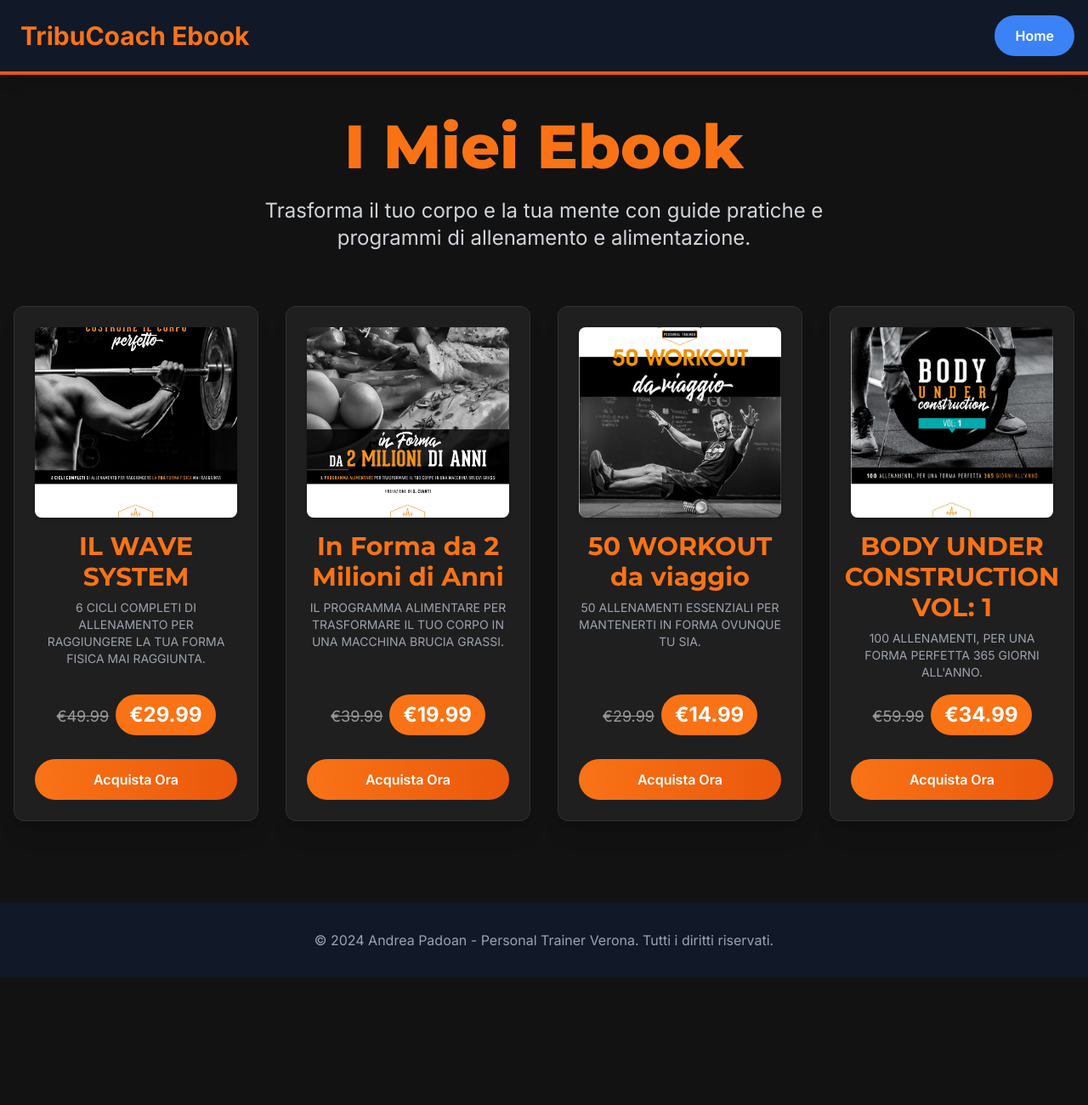
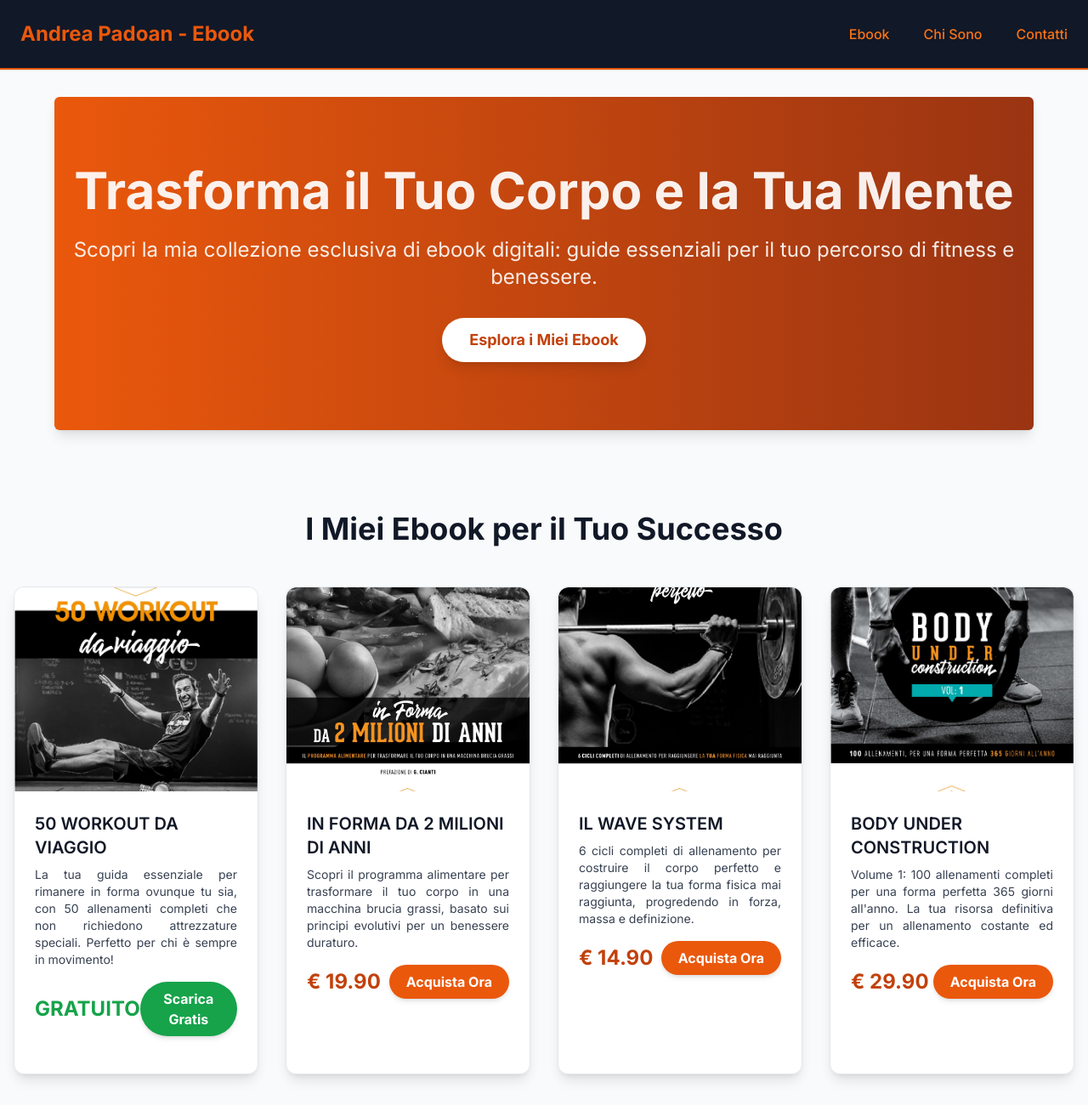
Before and after one commit to Padu76/andrea-ebook-store, a plain HTML site: page index.html in a window 1280 px wide. Shown: the top 1300 px of the page at 85% size. Before the commit the page ends 1150 px from the top, so only its background shows below. Drawn offline with nearby package versions, Linux system fonts and the light colour scheme.

Commit message:
Add files via upload

```diff
--- a/index.html
+++ b/index.html
@@ -3,182 +3,199 @@
 <head>
     <meta charset="UTF-8">
     <meta name="viewport" content="width=device-width, initial-scale=1.0">
-    <title>Ebook di Andrea Padoan - Prezzi e Dettagli</title>
+    <title>Andrea Padoan Personal Trainer - I Tuoi Ebook per il Fitness</title>
     <!-- Tailwind CSS CDN -->
     <script src="https://cdn.tailwindcss.com"></script>
-    <!-- Google Fonts: Inter for general text, and a more striking font for titles if desired (e.g., Montserrat) -->
-    <link href="https://fonts.googleapis.com/css2?family=Inter:wght@300;400;500;600;700&family=Montserrat:wght@700;800;900&display=swap" rel="stylesheet">
+    <link href="https://fonts.googleapis.com/css2?family=Inter:wght@300;400;500;600;700&display=swap" rel="stylesheet">
     <style>
         body {
             font-family: 'Inter', sans-serif;
-            background-color: #121212; /* Very dark gray for a premium feel */
-            color: #e0e0e0; /* Light gray for text */
-            line-height: 1.6;
+            background-color: #f8fafc; /* Tailwind: bg-gray-50 */
         }
-        h1, h2 {
-            font-family: 'Montserrat', sans-serif;
-            color: #f97316; /* Orange accent */
+        /* Custom gradient for hero button, inspired by orange tones */
+        .btn-gradient {
+            background-image: linear-gradient(to right, #f97316, #ea580c); /* Tailwind: from-orange-500 to-orange-700 */
         }
-        /* Custom gradient for main buttons */
-        .btn-primary-gradient {
-            background-image: linear-gradient(to right, #f97316, #ea580c); /* Orange tones */
-            transition: all 0.3s ease-in-out;
+        .btn-gradient:hover {
+            background-image: linear-gradient(to right, #fb923c, #f97316); /* Darker on hover */
         }
-        .btn-primary-gradient:hover {
-            transform: translateY(-2px);
-            box-shadow: 0 8px 20px rgba(249, 115, 22, 0.4);
-            background-image: linear-gradient(to right, #fb923c, #f97316); /* Lighter orange on hover */
+        .card-shadow {
+            box-shadow: 0 4px 6px -1px rgba(0, 0, 0, 0.1), 0 2px 4px -1px rgba(0, 0, 0, 0.06);
         }
-        /* Style for the home button */
-        .home-button {
-            background-color: #3b82f6; /* Blue background */
-            color: white;
-            padding: 0.75rem 1.5rem;
-            border-radius: 9999px; /* Fully rounded */
-            font-weight: 600;
-            transition: background-color 0.3s ease, transform 0.3s ease;
+        /* Pulse animation for hero headline */
+        @keyframes pulse-slow {
+            0%, 100% {
+                opacity: 1;
+            }
+            50% {
+                opacity: 0.9;
+            }
         }
-        .home-button:hover {
-            background-color: #2563eb; /* Darker blue on hover */
-            transform: scale(1.05);
-        }
-        /* Card styling */
-        .product-card {
-            background-color: #1f1f1f; /* Slightly lighter dark gray for cards */
-            border: 1px solid #333;
-            transition: transform 0.3s ease, box-shadow 0.3s ease;
-        }
-        .product-card:hover {
-            transform: translateY(-5px);
-            box-shadow: 0 10px 25px rgba(0, 0, 0, 0.5);
-        }
-        .price-badge {
-            background-color: #f97316; /* Orange */
-            color: white;
-            font-weight: bold;
-            padding: 0.5rem 1rem;
-            border-radius: 9999px; /* Pill shape */
-            display: inline-block;
-            margin-bottom: 0.75rem;
-        }
-        .old-price {
-            text-decoration: line-through;
-            color: #999;
-            font-size: 0.9em;
-            margin-right: 0.5rem;
-        }
-        .download-button {
-            background-color: #3b82f6; /* Blue for download */
-            transition: background-color 0.3s ease;
-        }
-        .download-button:hover {
-            background-color: #2563eb;
-        }
-
-        /* Responsive adjustments */
-        @media (max-width: 768px) {
-            h1 {
-                font-size: 3rem;
-            }
-            .product-card {
-                padding: 1.5rem;
-            }
+        .animate-pulse-slow {
+            animation: pulse-slow 3s infinite ease-in-out;
         }
     </style>
 </head>
-<body class="min-h-screen flex flex-col">
+<body class="antialiased text-gray-900">
 
     <!-- Header Section -->
-    <header class="bg-gray-900 shadow-lg py-4 border-b-4 border-orange-600">
+    <header class="bg-gray-900 shadow-sm py-4 border-b-2 border-orange-600">
         <div class="container mx-auto px-4 flex justify-between items-center">
-            <a href="https://tribucoach.netlify.app" class="text-3xl font-extrabold text-orange-500 hover:text-orange-400 transition duration-300 ease-in-out p-2 rounded-lg">
-                TribuCoach Ebook
-            </a>
-            <!-- Home Button in Header -->
-            <a href="https://tribucoach.netlify.app/" class="home-button">
-                Home
-            </a>
+            <a href="#" class="text-2xl font-bold text-orange-600 rounded-md p-2">Andrea Padoan - Ebook</a>
+            <nav>
+                <ul class="flex space-x-6">
+                    <li><a href="#prodotti" class="text-orange-500 hover:text-orange-400 font-medium transition duration-300 ease-in-out rounded-md p-2 hover:bg-gray-800">Ebook</a></li>
+                    <li><a href="#chi-sono" class="text-orange-500 hover:text-orange-400 font-medium transition duration-300 ease-in-out rounded-md p-2 hover:bg-gray-800">Chi Sono</a></li>
+                    <li><a href="#contatti" class="text-orange-500 hover:text-orange-400 font-medium transition duration-300 ease-in-out rounded-md p-2 hover:bg-gray-800">Contatti</a></li>
+                </ul>
+            </nav>
         </div>
     </header>
 
-    <main class="flex-grow container mx-auto px-4 py-12">
-        <section id="prodotti" class="text-center mb-16">
-            <h1 class="text-6xl md:text-7xl font-extrabold mb-6">I Miei Ebook</h1>
-            <p class="text-xl md:text-2xl text-gray-300 max-w-3xl mx-auto">
-                Trasforma il tuo corpo e la tua mente con guide pratiche e programmi di allenamento e alimentazione.
+    <!-- Hero Section -->
+    <section class="bg-gradient-to-r from-orange-600 to-orange-800 text-white py-20 px-4 text-center rounded-md shadow-lg my-8 mx-auto max-w-6xl">
+        <div class="container mx-auto">
+            <h1 class="text-5xl md:text-6xl font-extrabold leading-tight mb-6 animate-pulse-slow">
+                Trasforma il Tuo Corpo e la Tua Mente
+            </h1>
+            <p class="text-xl md:text-2xl mb-8 opacity-90">
+                Scopri la mia collezione esclusiva di ebook digitali: guide essenziali per il tuo percorso di fitness e benessere.
             </p>
-        </section>
+            <a href="#prodotti" class="inline-block bg-white text-orange-700 font-bold py-3 px-8 rounded-full text-lg hover:bg-gray-100 transition duration-300 ease-in-out shadow-lg">
+                Esplora i Miei Ebook
+            </a>
+        </div>
+    </section>
 
-        <section class="grid grid-cols-1 md:grid-cols-2 lg:grid-cols-3 xl:grid-cols-4 gap-8">
-            <!-- Ebook 1: IL WAVE SYSTEM -->
-            <div class="product-card rounded-xl overflow-hidden shadow-xl p-6 flex flex-col items-center">
-                <img src="/il-wave-system.jpg" onerror="this.onerror=null;this.src='https://placehold.co/600x400/f97316/ffffff?text=IL+WAVE+SYSTEM';" alt="Copertina Ebook Il Wave System" class="w-full h-56 object-cover rounded-lg mb-4 shadow-md">
-                <h2 class="text-3xl font-bold text-center mb-2">IL WAVE SYSTEM</h2>
-                <p class="text-gray-400 text-sm text-center flex-grow mb-4">
-                    6 CICLI COMPLETI DI ALLENAMENTO PER RAGGIUNGERE LA TUA FORMA FISICA MAI RAGGIUNTA.
-                </p>
-                <div class="flex items-baseline mb-4">
-                    <span class="old-price text-lg">€49.99</span>
-                    <span class="price-badge text-2xl">€29.99</span>
+    <!-- Products Section -->
+    <section id="prodotti" class="py-16 px-4 bg-gray-50">
+        <div class="container mx-auto">
+            <h2 class="text-4xl font-extrabold text-center text-gray-900 mb-12">I Miei Ebook per il Tuo Successo</h2>
+
+            <div class="grid grid-cols-1 md:grid-cols-2 lg:grid-cols-4 gap-8">
+
+                <!-- Ebook Card: 50 workout da viaggio (Gratuito) -->
+                <div class="bg-white rounded-xl overflow-hidden shadow-lg hover:shadow-xl transition-shadow duration-300 card-shadow border border-gray-200">
+                    <img src="50-workout-viaggio.jpg" alt="Copertina 50 Workout da Viaggio" class="w-full h-60 object-cover rounded-t-xl">
+                    <div class="p-6">
+                        <h3 class="text-xl font-semibold text-gray-900 mb-2">50 WORKOUT DA VIAGGIO</h3>
+                        <p class="text-gray-700 text-sm mb-4 text-justify">
+                            La tua guida essenziale per rimanere in forma ovunque tu sia, con 50 allenamenti completi che non richiedono attrezzature speciali. Perfetto per chi è sempre in movimento!
+                        </p>
+                        <div class="flex justify-between items-center mb-5">
+                            <span class="text-2xl font-bold text-green-600">GRATUITO</span>
+                            <button class="bg-green-600 hover:bg-green-700 text-white font-bold py-2 px-5 rounded-full transition duration-300 ease-in-out shadow-md">
+                                Scarica Gratis
+                            </button>
+                        </div>
+                    </div>
                 </div>
-                <a href="https://landing-ebook.netlify.app/COVER_Wawe%20system.pdf" target="_blank" class="btn-primary-gradient text-white font-semibold py-3 px-8 rounded-full w-full text-center">
-                    Acquista Ora
-                </a>
+
+                <!-- Ebook Card: In Forma da 2 Milioni di Anni (19.90€) -->
+                <div class="bg-white rounded-xl overflow-hidden shadow-lg hover:shadow-xl transition-shadow duration-300 card-shadow border border-gray-200">
+                    <img src="in-forma-2-milioni-anni.jpg" alt="Copertina In Forma da 2 Milioni di Anni" class="w-full h-60 object-cover rounded-t-xl">
+                    <div class="p-6">
+                        <h3 class="text-xl font-semibold text-gray-900 mb-2">IN FORMA DA 2 MILIONI DI ANNI</h3>
+                        <p class="text-gray-700 text-sm mb-4 text-justify">
+                            Scopri il programma alimentare per trasformare il tuo corpo in una macchina brucia grassi, basato sui principi evolutivi per un benessere duraturo.
+                        </p>
+                        <div class="flex justify-between items-center mb-5">
+                            <span class="text-2xl font-bold text-orange-700">€ 19.90</span>
+                            <button class="bg-orange-600 hover:bg-orange-700 text-white font-bold py-2 px-5 rounded-full transition duration-300 ease-in-out shadow-md">
+                                Acquista Ora
+                            </button>
+                        </div>
+                    </div>
+                </div>
+
+                <!-- Ebook Card: Il Wave System (14.90€) -->
+                <div class="bg-white rounded-xl overflow-hidden shadow-lg hover:shadow-xl transition-shadow duration-300 card-shadow border border-gray-200">
+                    <img src="il-wave-system.jpg" alt="Copertina Il Wave System" class="w-full h-60 object-cover rounded-t-xl">
+                    <div class="p-6">
+                        <h3 class="text-xl font-semibold text-gray-900 mb-2">IL WAVE SYSTEM</h3>
+                        <p class="text-gray-700 text-sm mb-4 text-justify">
+                            6 cicli completi di allenamento per costruire il corpo perfetto e raggiungere la tua forma fisica mai raggiunta, progredendo in forza, massa e definizione.
+                        </p>
+                        <div class="flex justify-between items-center mb-5">
+                            <span class="text-2xl font-bold text-orange-700">€ 14.90</span>
+                            <button class="bg-orange-600 hover:bg-orange-700 text-white font-bold py-2 px-5 rounded-full transition duration-300 ease-in-out shadow-md">
+                                Acquista Ora
+                            </button>
+                        </div>
+                    </div>
+                </div>
+
+                <!-- Ebook Card: Body Under Construction (29.90€) -->
+                <div class="bg-white rounded-xl overflow-hidden shadow-lg hover:shadow-xl transition-shadow duration-300 card-shadow border border-gray-200">
+                    <img src="body-under-construction.jpg" alt="Copertina Body Under Construction" class="w-full h-60 object-cover rounded-t-xl">
+                    <div class="p-6">
+                        <h3 class="text-xl font-semibold text-gray-900 mb-2">BODY UNDER CONSTRUCTION</h3>
+                        <p class="text-gray-700 text-sm mb-4 text-justify">
+                            Volume 1: 100 allenamenti completi per una forma perfetta 365 giorni all'anno. La tua risorsa definitiva per un allenamento costante ed efficace.
+                        </p>
+                        <div class="flex justify-between items-center mb-5">
+                            <span class="text-2xl font-bold text-orange-700">€ 29.90</span>
+                            <button class="bg-orange-600 hover:bg-orange-700 text-white font-bold py-2 px-5 rounded-full transition duration-300 ease-in-out shadow-md">
+                                Acquista Ora
+                            </button>
+                        </div>
+                    </div>
+                </div>
+
             </div>
+        </div>
+    </section>
 
-            <!-- Ebook 2: In Forma da 2 Milioni di Anni -->
-            <div class="product-card rounded-xl overflow-hidden shadow-xl p-6 flex flex-col items-center">
-                <img src="/in-forma-2-milioni-anni.jpg" onerror="this.onerror=null;this.src='https://placehold.co/600x400/ea580c/ffffff?text=IN+FORMA+DA+2+MILIONI+ANNI';" alt="Copertina Ebook In Forma da 2 Milioni di Anni" class="w-full h-56 object-cover rounded-lg mb-4 shadow-md">
-                <h2 class="text-3xl font-bold text-center mb-2">In Forma da 2 Milioni di Anni</h2>
-                <p class="text-gray-400 text-sm text-center flex-grow mb-4">
-                    IL PROGRAMMA ALIMENTARE PER TRASFORMARE IL TUO CORPO IN UNA MACCHINA BRUCIA GRASSI.
-                </p>
-                <div class="flex items-baseline mb-4">
-                    <span class="old-price text-lg">€39.99</span>
-                    <span class="price-badge text-2xl">€19.99</span>
+    <!-- Call to Action / Benefits Section -->
+    <section id="chi-sono" class="bg-gray-900 text-white py-20 px-4 text-center my-8 mx-auto max-w-6xl rounded-md shadow-lg">
+        <div class="container mx-auto">
+            <h2 class="text-4xl font-extrabold mb-6 text-orange-500">Perché Scegliere gli Ebook di Andrea Padoan?</h2>
+            <p class="text-xl md:text-2xl mb-8 opacity-90">
+                Come Personal Trainer esperto, ho creato questi ebook per offrirti contenuti pratici e basati sull'esperienza, per raggiungere i tuoi obiettivi di fitness in modo efficace.
+            </p>
+            <div class="flex flex-col md:flex-row justify-center items-center space-y-6 md:space-y-0 md:space-x-10">
+                <div class="flex items-center text-left">
+                    <svg class="w-10 h-10 text-orange-500 mr-4" fill="currentColor" viewBox="0 0 20 20" xmlns="http://www.w3.org/2000/svg"><path fill-rule="evenodd" d="M10 18a8 8 0 100-16 8 8 0 000 16zm3.707-9.293a1 1 0 00-1.414-1.414L9 10.586 7.707 9.293a1 1 0 00-1.414 1.414l2 2a1 1 0 001.414 0l4-4z" clip-rule="evenodd"></path></svg>
+                    <div>
+                        <h3 class="text-xl font-semibold mb-1">Competenza Certificata</h3>
+                        <p class="text-base opacity-80">Contenuti scritti da professionisti con esperienza sul campo.</p>
+                    </div>
                 </div>
-                <a href="https://landing-ebook.netlify.app/COVER_in%20forma%20da%202%20milioni%20di%20anni.pdf" target="_blank" class="btn-primary-gradient text-white font-semibold py-3 px-8 rounded-full w-full text-center">
-                    Acquista Ora
-                </a>
+                <div class="flex items-center text-left">
+                    <svg class="w-10 h-10 text-orange-500 mr-4" fill="currentColor" viewBox="0 0 20 20" xmlns="http://www.w3.org/2000/svg"><path fill-rule="evenodd" d="M10 18a8 8 0 100-16 8 8 0 000 16zm3.707-9.293a1 1 0 00-1.414-1.414L9 10.586 7.707 9.293a1 1 0 00-1.414 1.414l2 2a1 1 0 001.414 0l4-4z" clip-rule="evenodd"></path></svg>
+                    <div>
+                        <h3 class="text-xl font-semibold mb-1">Accesso Immediato</h3>
+                        <p class="text-base opacity-80">Scarica subito i tuoi ebook dopo l'acquisto, senza attese.</p>
+                    </div>
+                </div>
             </div>
+        </div>
+    </section>
 
-            <!-- Ebook 3: 50 WORKOUT da viaggio -->
-            <div class="product-card rounded-xl overflow-hidden shadow-xl p-6 flex flex-col items-center">
-                <img src="/50-workout-viaggio.jpg" onerror="this.onerror=null;this.src='https://placehold.co/600x400/fbbf24/ffffff?text=50+WORKOUT+DA+VIAGGIO';" alt="Copertina Ebook 50 Workout da Viaggio" class="w-full h-56 object-cover rounded-lg mb-4 shadow-md">
-                <h2 class="text-3xl font-bold text-center mb-2">50 WORKOUT da viaggio</h2>
-                <p class="text-gray-400 text-sm text-center flex-grow mb-4">
-                    50 ALLENAMENTI ESSENZIALI PER MANTENERTI IN FORMA OVUNQUE TU SIA.
-                </p>
-                <div class="flex items-baseline mb-4">
-                    <span class="old-price text-lg">€29.99</span>
-                    <span class="price-badge text-2xl">€14.99</span>
-                </div>
-                <a href="https://landing-ebook.netlify.app/50workoutdaviaggio%20copertina.pdf" target="_blank" class="btn-primary-gradient text-white font-semibold py-3 px-8 rounded-full w-full text-center">
-                    Acquista Ora
-                </a>
+    <!-- Contact Section -->
+    <section id="contatti" class="py-16 px-4 bg-gray-100">
+        <div class="container mx-auto text-center max-w-2xl">
+            <h2 class="text-4xl font-extrabold text-gray-900 mb-8">Contattami per Maggiori Informazioni</h2>
+            <p class="text-lg text-gray-700 mb-8">
+                Sono qui per supportarti nel tuo percorso. Se hai domande sui miei ebook o sui miei servizi di personal training, non esitare a scrivermi.
+            </p>
+            <a href="mailto:info@personaltrainerverona.it" class="inline-block bg-orange-600 hover:bg-orange-700 text-white font-bold py-3 px-8 rounded-full text-lg transition duration-300 ease-in-out shadow-lg">
+                Invia una Email
+            </a>
+            <p class="text-md text-gray-600 mt-4">
+                Oppure visita il mio sito principale: <a href="https://www.personaltrainerverona.it" target="_blank" class="text-orange-600 hover:underline">www.personaltrainerverona.it</a>
+            </p>
+        </div>
+    </section>
+
+    <!-- Footer Section -->
+    <footer class="bg-gray-900 text-white py-8 px-4 mt-8 rounded-t-lg">
+        <div class="container mx-auto text-center">
+            <p class="text-sm">&copy; 2025 Andrea Padoan Personal Trainer. Tutti i diritti riservati.</p>
+            <div class="flex justify-center space-x-6 mt-4">
+                <a href="#" class="text-gray-400 hover:text-white transition duration-300 ease-in-out">Privacy Policy</a>
+                <a href="#" class="text-gray-400 hover:text-white transition duration-300 ease-in-out">Termini e Condizioni</a>
             </div>
-
-            <!-- Ebook 4: BODY UNDER CONSTRUCTION VOL: 1 -->
-            <div class="product-card rounded-xl overflow-hidden shadow-xl p-6 flex flex-col items-center">
-                <img src="/body-under-construction.jpg" onerror="this.onerror=null;this.src='https://placehold.co/600x400/10b981/ffffff?text=BODY+UNDER+CONSTRUCTION';" alt="Copertina Ebook Body Under Construction Vol 1" class="w-full h-56 object-cover rounded-lg mb-4 shadow-md">
-                <h2 class="text-3xl font-bold text-center mb-2">BODY UNDER CONSTRUCTION VOL: 1</h2>
-                <p class="text-gray-400 text-sm text-center flex-grow mb-4">
-                    100 ALLENAMENTI, PER UNA FORMA PERFETTA 365 GIORNI ALL'ANNO.
-                </p>
-                <div class="flex items-baseline mb-4">
-                    <span class="old-price text-lg">€59.99</span>
-                    <span class="price-badge text-2xl">€34.99</span>
-                </div>
-                <a href="https://landing-ebook.netlify.app/buc100allenamenti.pdf" target="_blank" class="btn-primary-gradient text-white font-semibold py-3 px-8 rounded-full w-full text-center">
-                    Acquista Ora
-                </a>
-            </div>
-        </section>
-    </main>
-
-    <footer class="bg-gray-900 text-gray-400 text-center py-8 mt-12">
-        <div class="container mx-auto px-4">
-            <p>&copy; 2024 Andrea Padoan - Personal Trainer Verona. Tutti i diritti riservati.</p>
         </div>
     </footer>
 
```
